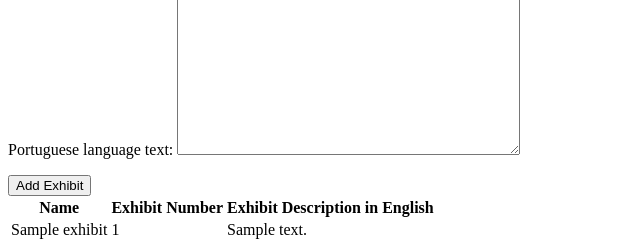
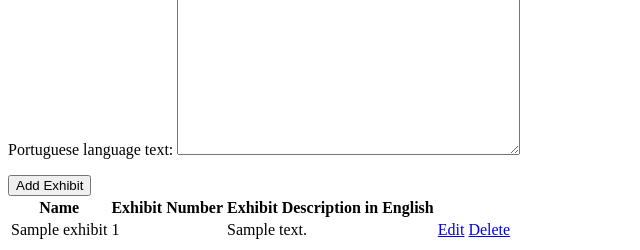
Before and after one commit to mdoyle91/lingua-franca-museum-translator-app, a Django app: page /institutions/1/ in a window 1280 px wide. Shown: the part 1486-1736 px from the top of the page, without its empty margins (0-640 px from the left). Run offline with Django 5.2, Linux system fonts and the light colour scheme; tables that the repository leaves empty hold one stand-in row (values such as "Sample post").

Commit message:
Update and Delete Buttons w/o Functionality Added

```diff
--- a/main_app/templates/institutions/detail.html
+++ b/main_app/templates/institutions/detail.html
@@ -44,6 +44,18 @@
           to link to an exhibit deatil page{% endcomment %}
           <td>{{exhibit.exhibit_number}}</td>
           <td>{{exhibit.english_language_text}}</td>
+          <td>
+            <a
+              href="{% url 'exhibit-update' institution.id exhibit.id %}"
+              class="btn warn"
+              >Edit</a
+            >
+            <a
+              href="{% url 'exhibit-delete' institution.id exhibit.id %}"
+              class="btn danger"
+              >Delete</a
+            >
+          </td>
         </tr>
         {% endfor %}
       </tbody>
--- a/main_app/urls.py
+++ b/main_app/urls.py
@@ -7,4 +7,6 @@ urlpatterns = [
     path('institutions/<int:institution_id>/', views.institution_detail, name='institution-detail'), #Comment this out if it causes issues.
     path('institutions/create', views.InstitutionCreate.as_view(), name='institution-create'),
     path ('institutions/<int:institution_id>/add-exhibit/', views.add_exhibit, name='add-exhibit'),
+    path('institutions/<int:institution_id>/exhibits/<int:pk>/update', views.ExhibitUpdate.as_view(), name='exhibit-update'),
+    path('institutions/<int:institution_id>/exhibits/<int:pk>/delete', views.ExhibitDelete.as_view(), name='exhibit-delete'),
 ]
--- a/main_app/views.py
+++ b/main_app/views.py
@@ -1,5 +1,5 @@
 from django.shortcuts import render, redirect
-from django.views.generic.edit import CreateView
+from django.views.generic.edit import CreateView, UpdateView, DeleteView
 from .models import Exhibit, Institution
 from .forms import ExhibitsForm
 
@@ -33,5 +33,14 @@ def add_exhibit(request, institution_id):
         new_exhibit.save()
     return redirect('institution-detail', institution_id=instituion_id)
 
+class ExhibitUpdate(UpdateView):
+    model = Exhibit
+    # Let's disallow the renaming of a cat by excluding the name field!
+    fields = '__all__'
+
+class ExhibitDelete(DeleteView):
+    model = Exhibit
+    success_url = '/institutions/'
+
 #  def exhibit_detail(request):
 #     return render(request, 'exhibits/exhibit-detail.html', {'exhibits': exhibits}) #May need to alter the portin in curly brackets at the end.
```
